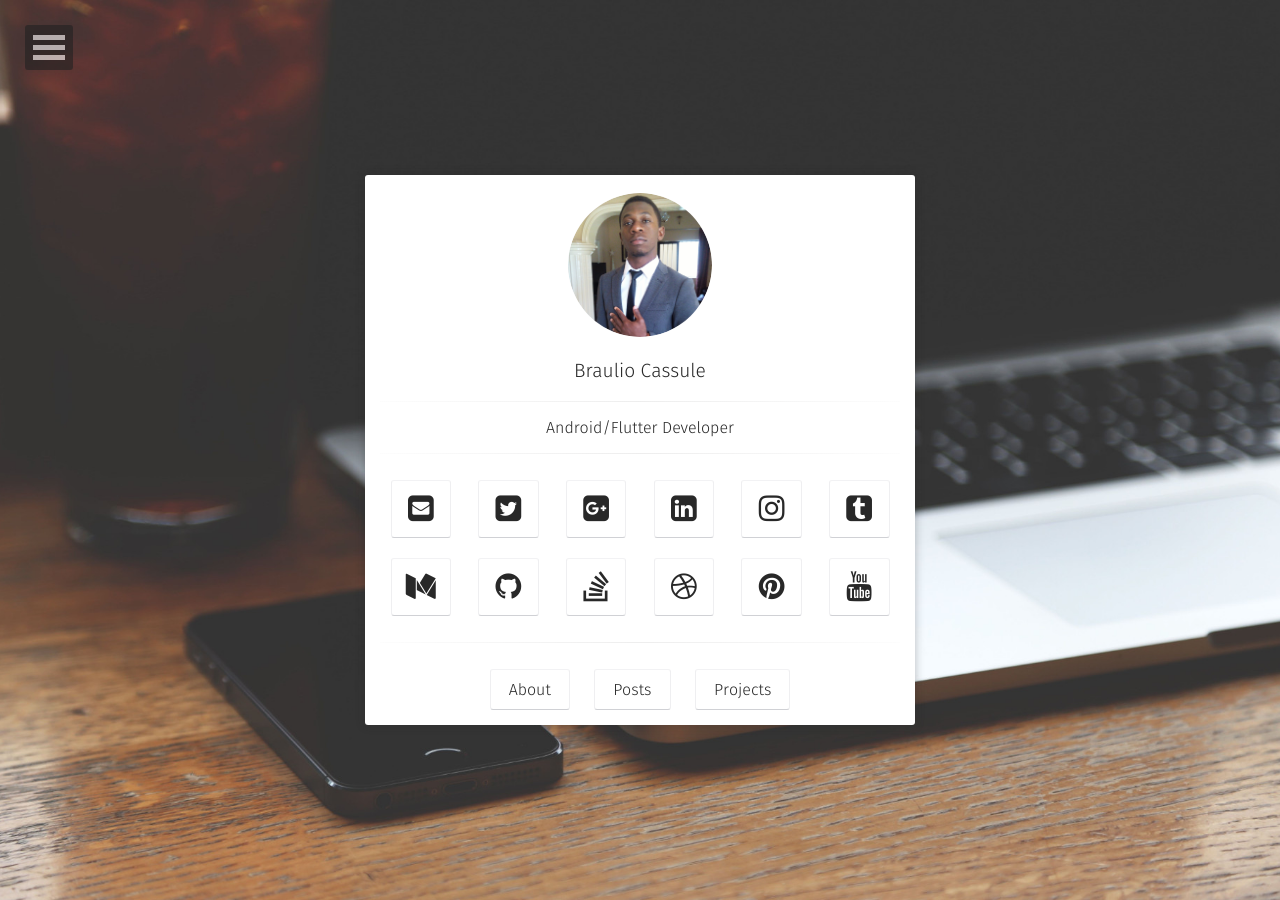
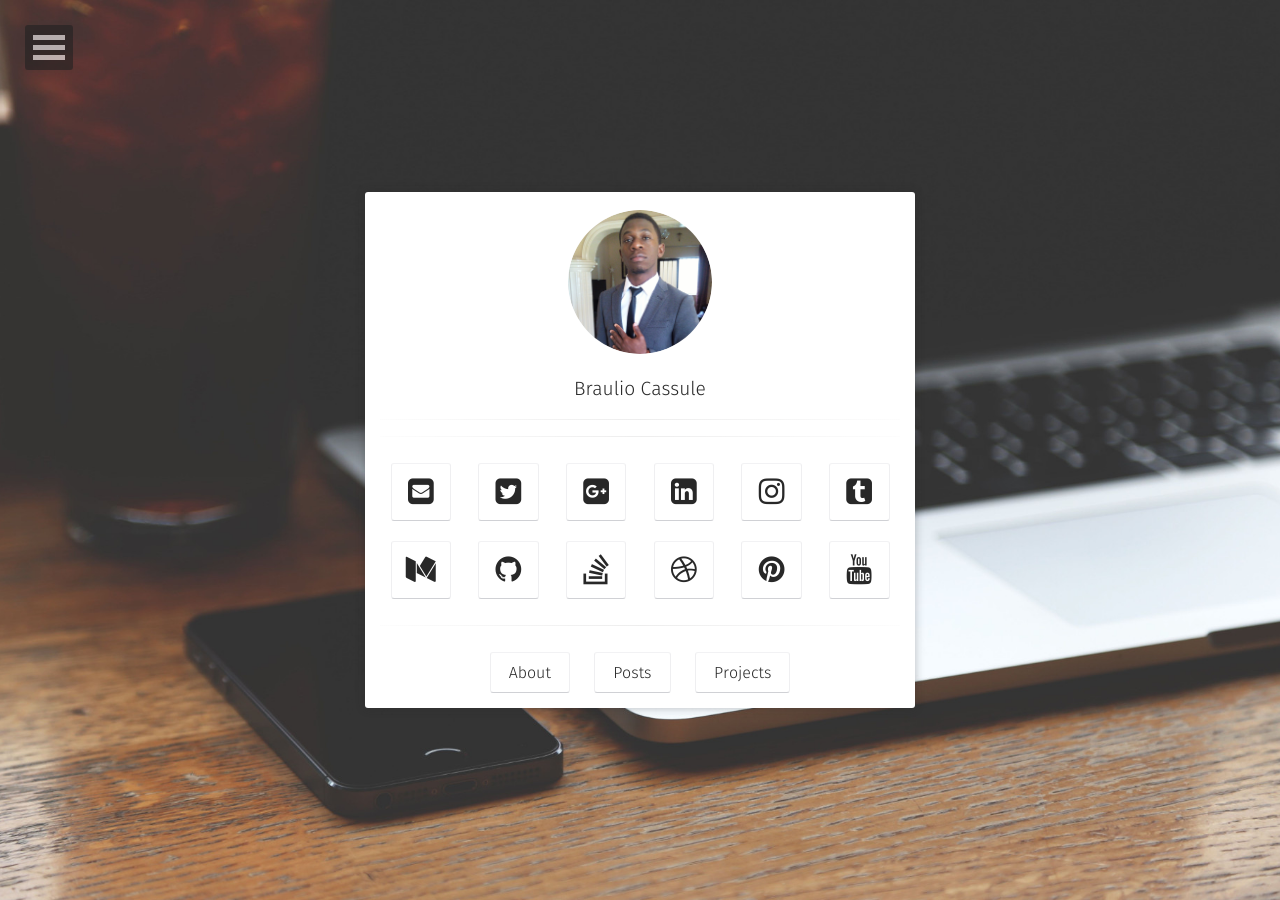
Before and after one commit to braulio94/braulio94.github.io, a Jekyll site: the page built from index.html, in a window 1280 px wide. Built offline with Jekyll 4.4.1, drawn with Linux system fonts in a browser that asks for light colours; some web fonts are replaced; part of the change alters nothing that is shown.

Commit message:
remove bio
people like me dont ned intoduction

```diff
--- a/_config.yml
+++ b/_config.yml
@@ -1,6 +1,6 @@
 # Site
 title:              Braulio Cassule
-bio:                'Android/Flutter Developer'
+#bio:                'Android/Flutter Developer'
 description:        "Welcome to my page"
 reading_time:       true
 words_per_minute:   200
```
